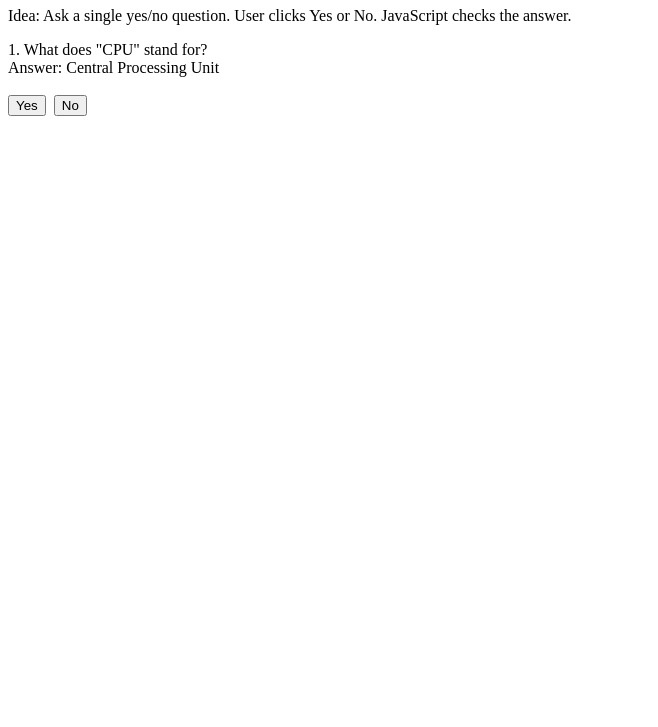
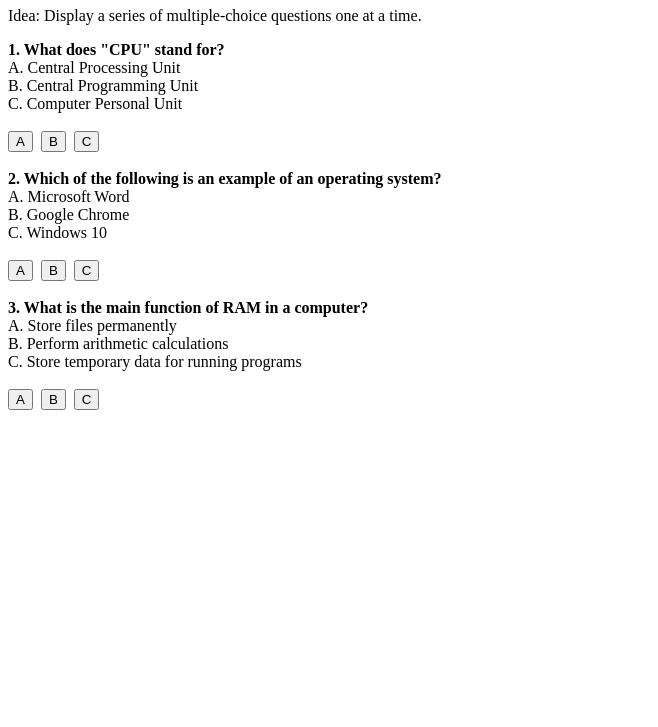
Before and after one commit to cpinkz-april/HTML-CSS-JavaScript-Projects, a plain HTML site: page Multiple Questions, One at a Time/index.html in a window 1280 px wide. Shown: the part 73-800 px from the top of the page, without its empty margins (0-658 px from the left). Drawn offline with Linux system fonts and the light colour scheme.

Commit message:
Update index.html

```diff
--- a/Multiple Questions, One at a Time/index.html
+++ b/Multiple Questions, One at a Time/index.html
@@ -2,30 +2,45 @@
 <html lang="en">
 <head>
 <meta charset="utf-8">
-<title>Yes/No Quiz</title>
+<title>Multiple Questions, One at a Time</title>
+<script src="index.js"></script>
 <meta name="viewport" content="width=device-width, initial-scale=1">
 </head>
 
 <body>
-    <h1>Yes/No Quiz</h1>
-    <p>Idea: Ask a single yes/no question. User clicks Yes or No. JavaScript checks the answer.</p>
+    <h1>Quizzes: Multiple Questions, One at a Time</h1>
+    <p>Idea: Display a series of multiple-choice questions one at a time.</p>
     <div id="question">
-        1. What does "CPU" stand for?<br>
-        Answer: Central Processing Unit
+        <b>1. What does "CPU" stand for?</b><br>
+           A. Central Processing Unit<br>
+           B. Central Programming Unit<br>
+           C. Computer Personal Unit
     </div>
+
     <br>
-    <button onclick="getAnswerYes()">Yes</button>&nbsp;&nbsp;<button onclick="getAnswerNo()">No</button>
+    <button onclick="getAnswerA()">A</button>&nbsp;&nbsp;<button onclick="getAnswerB()">B</button>&nbsp;&nbsp;<button onclick="getAnswerC()">C</button>
 
-    <script>
-        function getAnswerYes() {
-            let answer = document.getElementById("question");
-            answer.textContent = "Correct";
-        }
-        function getAnswerNo() {
-            let answer = document.getElementById("question");
-            answer.textContent = "Incorrect";
-        }
-    </script>
+    <br><br>
+    <div id="question2">
+        <b>2. Which of the following is an example of an operating system?</b><br>
+           A. Microsoft Word<br>
+           B. Google Chrome<br>
+           C. Windows 10
+    </div>
+
+    <br>
+    <button onclick="getAnswer2A()">A</button>&nbsp;&nbsp;<button onclick="getAnswer2B()">B</button>&nbsp;&nbsp;<button onclick="getAnswer2C()">C</button>
+
+    <br><br>
+    <div id="question3">
+        <b>3. What is the main function of RAM in a computer?</b><br>
+        A. Store files permanently<br>
+        B. Perform arithmetic calculations<br>
+        C. Store temporary data for running programs
+    </div>
+
+    <br>
+    <button onclick="getAnswer3A()">A</button>&nbsp;&nbsp;<button onclick="getAnswer3B()">B</button>&nbsp;&nbsp;<button onclick="getAnswer3C()">C</button>
 </body>
 
 </html>
```
